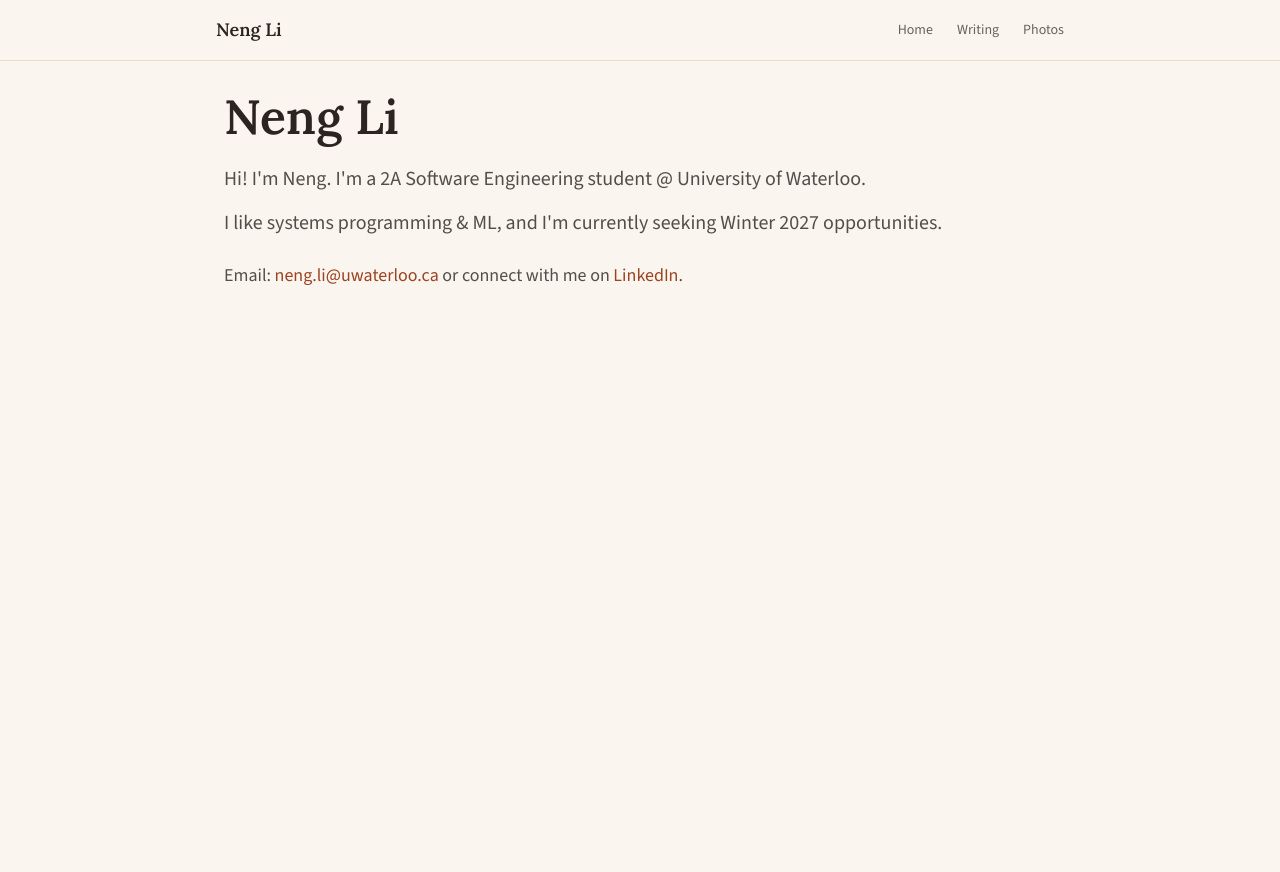
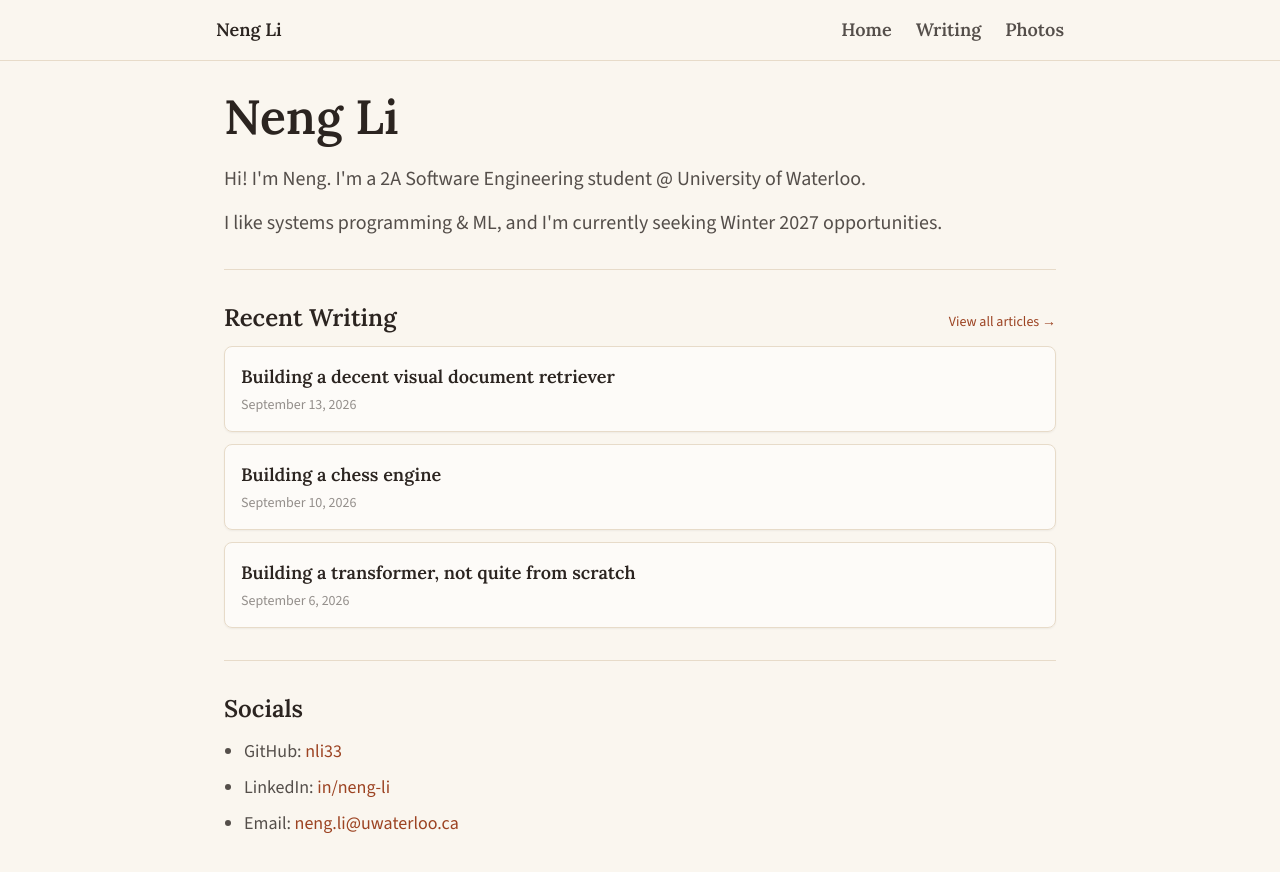
Before and after one commit to nli33/website, a Next.js app in the folder frontend/: page / in a window 1280 px wide. Shown: the top 872 px of the page. Before the commit the page ends 800 px from the top, so only its background shows below. Built offline with nearby package versions, Linux system fonts and the light colour scheme.

Commit message:
improve dsocr blog post and formatting in general

```diff
--- a/frontend/app/layout.tsx
+++ b/frontend/app/layout.tsx
@@ -32,10 +32,10 @@ export default function RootLayout({
         <header className="border-b border-line bg-paper">
           <nav className="mx-auto flex w-full max-w-4xl items-center justify-between px-6 py-4">
             <a href="/" className="font-serif text-lg font-semibold text-ink">Neng Li</a>
-            <div className="flex items-center gap-6 text-sm font-medium">
-              <a href="/" className="text-ink/70 hover:text-accent-600">Home</a>
-              <a href="/writing" className="text-ink/70 hover:text-accent-600">Writing</a>
-              <a href="/photos" className="text-ink/70 hover:text-accent-600">Photos</a>
+            <div className="flex items-center gap-6">
+              <a href="/" className="font-serif text-lg font-semibold text-ink/80 hover:text-accent-600">Home</a>
+              <a href="/writing" className="font-serif text-lg font-semibold text-ink/80 hover:text-accent-600">Writing</a>
+              <a href="/photos" className="font-serif text-lg font-semibold text-ink/80 hover:text-accent-600">Photos</a>
             </div>
           </nav>
         </header>
--- a/frontend/app/page.tsx
+++ b/frontend/app/page.tsx
@@ -1,4 +1,9 @@
+import { getAllPosts } from "@/lib/blog";
+import ObfuscatedEmail from "@/components/ObfuscatedEmail";
+
 export default function Home() {
+  const recentPosts = getAllPosts().slice(0, 3);
+
   return (
     <main className="mx-auto max-w-4xl p-8 antialiased leading-relaxed">
       <section className="hero mb-6">
@@ -11,18 +16,57 @@ export default function Home() {
         </p>
       </section>
 
+      <hr className="my-8 border-line" />
+
+      {recentPosts.length > 0 && (
+        <section className="recent-writing mb-6">
+          <div className="mb-3 flex items-baseline justify-between">
+            <h2 className="font-serif text-2xl font-semibold text-ink">Recent Writing</h2>
+            <a href="/writing" className="text-sm text-accent-600 hover:text-accent-700 hover:underline">
+              View all articles →
+            </a>
+          </div>
+          <ul className="space-y-3">
+            {recentPosts.map((post) => (
+              <li key={post.slug} className="rounded-lg border border-line bg-white/60 p-4 shadow-sm">
+                <a href={`/writing/${post.slug}`} className="block">
+                  <p className="font-serif text-lg font-semibold text-ink hover:text-accent-600">{post.title}</p>
+                  <p className="mt-1 text-sm text-ink/50">
+                    {post.date.toLocaleDateString("en-US", {
+                      year: "numeric",
+                      month: "long",
+                      day: "numeric",
+                      timeZone: "UTC",
+                    })}
+                  </p>
+                </a>
+              </li>
+            ))}
+          </ul>
+        </section>
+      )}
+
+      <hr className="my-8 border-line" />
+
       <section className="contact mb-12">
-        <p className="text-lg text-ink/80">
-          Email:{" "}
-          <a href="mailto:neng.li@uwaterloo.ca" className="text-accent-600 hover:text-accent-700 hover:underline">
-            neng.li@uwaterloo.ca
-          </a>{" "}
-          or connect with me on{" "}
-          <a href="https://www.linkedin.com/in/neng-li/" className="text-accent-600 hover:text-accent-700 hover:underline">
-            LinkedIn
-          </a>
-          .
-        </p>
+        <h2 className="mb-3 font-serif text-2xl font-semibold text-ink">Socials</h2>
+        <ul className="list-disc space-y-2 pl-5 text-lg text-ink/80">
+          <li>
+            GitHub:{" "}
+            <a href="https://github.com/nli33" className="text-accent-600 hover:text-accent-700 hover:underline">
+              nli33
+            </a>
+          </li>
+          <li>
+            LinkedIn:{" "}
+            <a href="https://www.linkedin.com/in/neng-li/" className="text-accent-600 hover:text-accent-700 hover:underline">
+              in/neng-li
+            </a>
+          </li>
+          <li>
+            Email: <ObfuscatedEmail user="neng.li" domain="uwaterloo.ca" />
+          </li>
+        </ul>
       </section>
     </main>
   );
--- a/frontend/app/writing/[slug]/page.tsx
+++ b/frontend/app/writing/[slug]/page.tsx
@@ -98,8 +98,8 @@ export default async function PostPage({ params }: Props) {
         <MarkdownContent html={contentHtml} />
       </article>
       <style>{`
-        .markdown { color: #2b2420; }
-        .markdown h1 { margin: 0 0 0.5rem 0; font-size: 2rem; font-weight: 600; line-height: 1.2; font-family: var(--font-serif), Georgia, serif; color: #7c3419; }
+        .markdown { color: #2b2420; font-size: 1.0625rem; }
+        .markdown h1 { margin: 2rem 0 0.75rem 0; font-size: 2rem; font-weight: 600; line-height: 1.2; font-family: var(--font-serif), Georgia, serif; color: #7c3419; }
         .markdown h2 { margin: 2rem 0 0.75rem 0; font-size: 1.5rem; font-weight: 600; font-family: var(--font-serif), Georgia, serif; scroll-margin-top: 1.5rem; color: #7c3419; }
         .markdown h3 { margin: 1.5rem 0 0.5rem 0; font-size: 1.2rem; font-weight: 600; font-family: var(--font-serif), Georgia, serif; scroll-margin-top: 1.5rem; color: #7c3419; }
         .toc ul { margin: 0; padding: 0; list-style: none; }
@@ -115,7 +115,8 @@ export default async function PostPage({ params }: Props) {
         .markdown th { background: #f7ece1; }
         .markdown img { margin: 1.5rem 0; max-width: 100%; height: auto; border-radius: 0.5rem; cursor: zoom-in; }
         .markdown pre { overflow-x: auto; background: #f3ece0; padding: 1rem; border-radius: 0.5rem; }
-        .markdown code { font-size: 0.9em; }
+        .markdown code { font-size: 0.9em; background: #f0dcc7; color: #7c3419; padding: 0.15em 0.4em; border-radius: 0.3em; font-family: ui-monospace, SFMono-Regular, Menlo, Consolas, monospace; }
+        .markdown pre code { background: none; color: inherit; padding: 0; border-radius: 0; }
       `}</style>
     </main>
   );
--- /dev/null
+++ b/frontend/components/ObfuscatedEmail.tsx
@@ -0,0 +1,25 @@
+"use client";
+
+import { useEffect, useState } from "react";
+
+export default function ObfuscatedEmail({ user, domain }: { user: string; domain: string }) {
+  const [email, setEmail] = useState<string | null>(null);
+
+  useEffect(() => {
+    setEmail(`${user}@${domain}`);
+  }, [user, domain]);
+
+  if (!email) {
+    return (
+      <span className="text-accent-600">
+        {user} [at] {domain}
+      </span>
+    );
+  }
+
+  return (
+    <a href={`mailto:${email}`} className="text-accent-600 hover:text-accent-700 hover:underline">
+      {email}
+    </a>
+  );
+}
--- a/frontend/content/blog/dsocr-retriever.md
+++ b/frontend/content/blog/dsocr-retriever.md
@@ -79,7 +79,7 @@ The [batch, 3, H, W] tensor (batch=N tiles for gundam and batch=1 otherwise) is
 Recall that we are using the `base` setting as an example, so our original image is 1024x1024.
 
 1. each H x W image is carved into a [h, w] grid of 16x16-size cells. In our example, h=w=64 since 1024 / 16px = 64 cells.
-2. each 16x16 px cell is reshaped into a 768-dim vector (16 x 16 x 3 color channels), and multiplied by a learned matrix for a new dim-768 vector (\*\*\*\* purpose?).
+2. each 16x16 px cell is reshaped into a 768-dim vector (16 x 16 x 3 color channels), and multiplied by a learned matrix for a new dim-768 vector. This is to convert "raw pixel values" into a semantically meaningful embedding space.
     - Note that each vector contains **local visual detail** corresponding to the 16x16 region of the original tile, which plays into the whole purpose of SAM.
 3. the set of vectors goes through several transformer blocks.
     - **windowed** self-attention is applied. In terms of the original image's geometry as a [64, 64] grid of cells: each cell attends to other cells in a [14, 14] window in the grid.
@@ -251,7 +251,7 @@ As we've been covering, the queries go into the query tower, pages go through wh
 
 ## 3.3 GradCache
 
-Generally, more negatives during contrastive training are better (while considering negatives' quality/hardness). However, more negatives = more images that need to run through the page tower, which is expensive. Every intermediate value during forward has to stay in memory for backprop.
+Generally, more negatives during contrastive training are better (while also considering negatives' quality/hardness). However, more negatives = more images that need to run through the page tower, which is expensive. Every intermediate value during forward has to stay in memory for backprop.
 
 GradCache avoids this *somehow*, and I haven't gone through the specifics of how GradCache works -- would probably be an interesting read for another time -- but the effect is that after using GradCache, we use 2x the page-encoding compute, but encoding becomes **independent** of GPU memory.
 
@@ -278,7 +278,7 @@ nDCG@k:
 
 # 5. Experiment history
 
-Here are the most of the experiments that I had to run during the development process. These took on the order of hours-days on a good GPU.
+Here are the most of the experiments that I had to run during the development process. Each of these took on the order of hours to days on a good GPU.
 
 ## 5.1 Design A
 
@@ -375,25 +375,27 @@ The motivation behind this was to try a multi-vector variant; the ViDoRe leaderb
 
 # 6. Conclusion + next steps
 
-The 0.759 number on ViDoRe v1 is a decently strong number, but in general the ViDoRe leaderboards are dominated by multi-vector retrieval models: using multiple vectors per document instead of only one. Multi-vector models have higher retrieval quality at the expense of compute, while single-vector models encode less detail in their sole page vector, but have less overhead.
+The 0.759 nDCG on ViDoRe v1 is a decently strong number, but in general the ViDoRe leaderboards are dominated by multi-vector retrieval models: using multiple vectors per document instead of only one. Multi-vector models have higher retrieval quality at the expense of compute, while single-vector models encode less detail in their sole page vector, but have less overhead. My result was a strong number compared to other single-vector models.
 
-One future direction is to formulate a "middle-ground" architecture between multi-vector and single-vector, combining some of the fine-grained detail of multi-vector with the higher computational/storage efficiency of single-vector. A very similar work is [Multi-Prefix Embedding](https://arxiv.org/pdf/2606.23642), but this was originally for text documents and needs to be adapted for visual documents.
+One future direction is to formulate a "middle-ground" architecture between multi-vector and single-vector, combining some of the fine-grained detail of multi-vector with the higher computational/storage efficiency of single-vector. A possibly analogous work is [Multi-Prefix Embedding](https://arxiv.org/pdf/2606.23642), but this was originally for text documents and needs to be adapted for visual documents.
 
-# 7. Meta-comment
+# 7. Why?
 
 **"Why did you write such a long post."**
 
-DeepSeek-OCR is a decently complex model. Writing this post helped me:
+DeepSeek-OCR is a decently complex model. And my experiments were interesting & helped me empirically learn what worked and what didn't for improving a model's quality. Writing this post helped me:
 1. document my development/experiment process somewhere
 2. practice understanding a complex model architecture end-to-end
 3. learn or review interesting concepts along the way: LoRA, GradCache, convolutions
 
 # 8. Relevant materials
 
-[Document Screenshot Embedding](https://arxiv.org/abs/2406.11251) (DSE) - Ma et al., 2024
+[Document Screenshot Embedding](https://arxiv.org/abs/2406.11251) (DSE) - **Ma et al., 2024**
 
-[ColPali](https://arxiv.org/abs/2407.01449) - Faysse et al., 2024
+[ColPali](https://arxiv.org/abs/2407.01449) - **Faysse et al., 2024**
 
-These were published basically at the same time in 2024, and were basically co-founding-papers (?) of visual document retrieval.
+[DeepSeek-OCR](https://arxiv.org/abs/2510.18234) - **Wei et al., 2026**
+
+DSE and Colpali were published at roughly the same time in 2024, and were the co-founding-papers (?) of visual document retrieval.
 
 I had the privilege of working with Dr. Ma on my research co-op -- actually, he put me on to this whole DeepSeek-OCR thing \:^)
```
